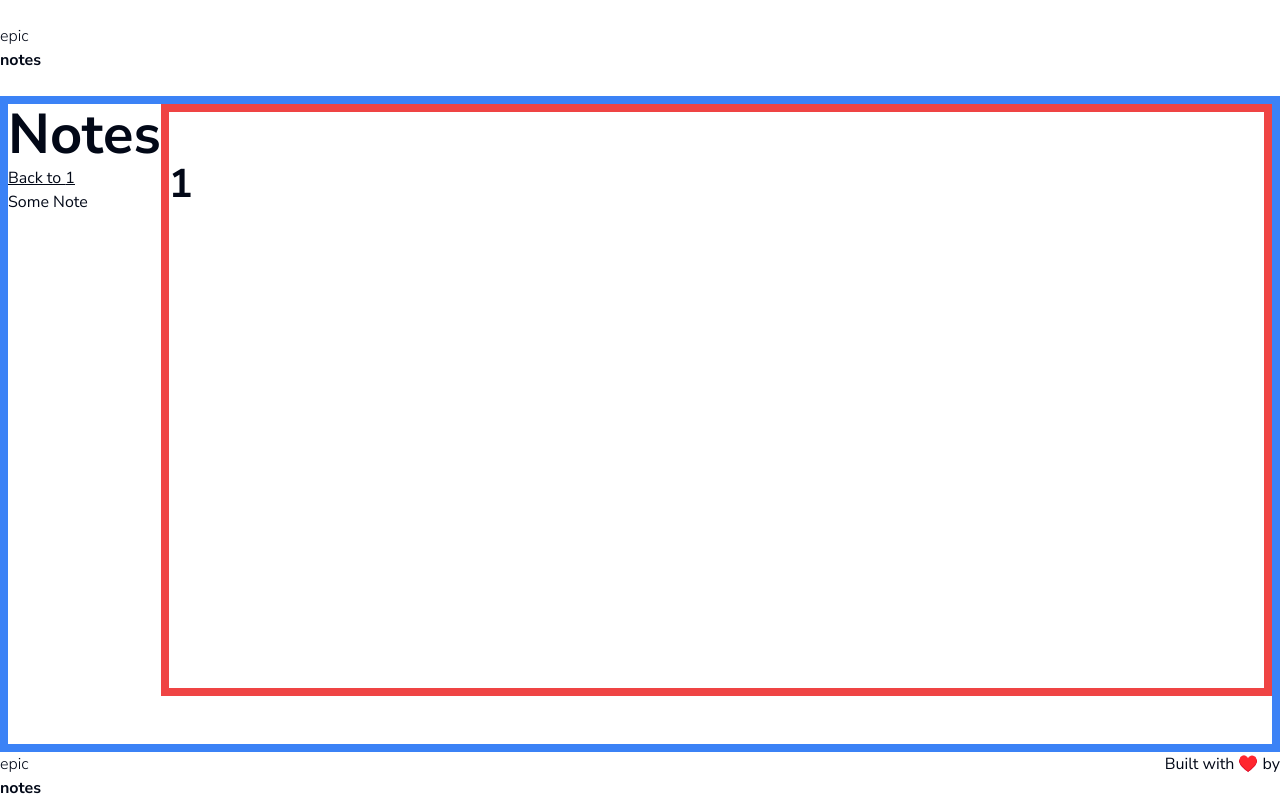
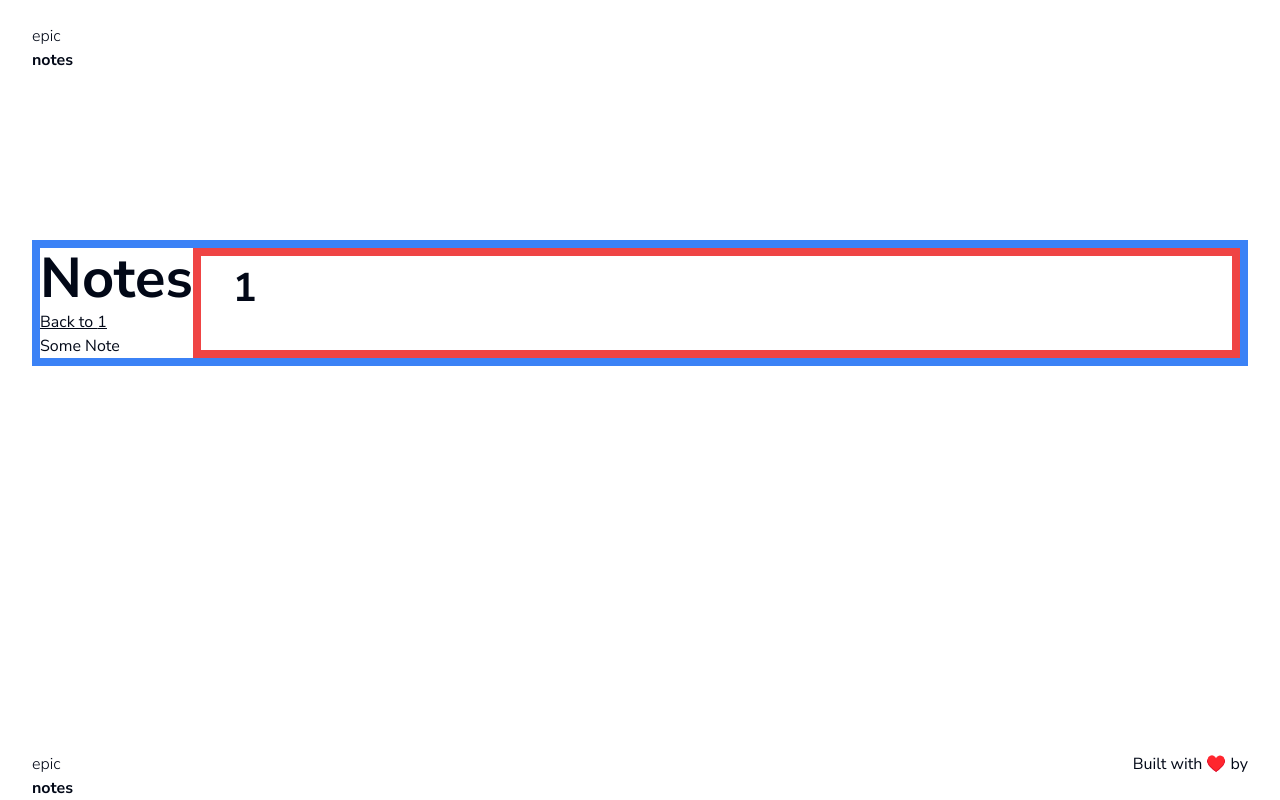
Before and after one commit to isimmons/epic-next-notes, a Next.js app: page /users/1/notes/1 in a window 1280 px wide. Built offline with nearby package versions, Linux system fonts and the light colour scheme.

Commit message:
fix portable styles

```diff
--- a/src/app/layout.tsx
+++ b/src/app/layout.tsx
@@ -42,7 +42,11 @@ export default function RootLayout({
         <meta name="msapplication-TileColor" content="#da532c" />
         <meta name="theme-color" content="#ffffff" />
       </head>
-      <body className="flex h-full flex-col justify-between bg-background text-foreground">
+      <body className="h-full">
+        <div
+          id="content"
+          className="flex h-full flex-col justify-between bg-background text-foreground"
+        >
           <header className="container mx-auto py-6">
             <nav className="flex justify-between">
               <Link href="/">
@@ -52,7 +56,9 @@ export default function RootLayout({
             </nav>
           </header>
 
-        <div className="flex-1">{children}</div>
+          <div className="flex-1 container">
+            <div className="mt-36">{children}</div>
+          </div>
 
           <div className="container mx-auto flex justify-between">
             <Link href="/">
@@ -61,6 +67,7 @@ export default function RootLayout({
             </Link>
             <p>Built with ♥️ by </p>
           </div>
+        </div>
       </body>
     </html>
   );
--- a/src/app/page.tsx
+++ b/src/app/page.tsx
@@ -2,7 +2,7 @@ import Link from "next/link";
 
 export default function Home() {
   return (
-    <div className="container mx-auto text-center">
+    <div className="text-center mt-36">
       <h1 className="my-8 text-h1">Epic Notes</h1>
       <p>
         <span className="inline-flex items-center justify-center gap-2 rounded-xl bg-muted px-8 py-4 text-body-lg text-muted-foreground">
--- a/src/app/users/[username]/notes/[noteId]/page.tsx
+++ b/src/app/users/[username]/notes/[noteId]/page.tsx
@@ -4,7 +4,7 @@ type Props = {
 
 export default function NotePage({ params }: Props) {
   return (
-    <div className="container pt-12 border-8 border-red-500">
+    <div className="container pt-2 border-8 border-red-500">
       <h2 className="text-h2">{params.noteId}</h2>
     </div>
   );
--- a/src/app/users/[username]/notes/layout.tsx
+++ b/src/app/users/[username]/notes/layout.tsx
@@ -7,7 +7,7 @@ type Props = {
 
 export default function NotesLayout({ params, children }: Props) {
   return (
-    <div className="flex h-full justify-between pb-12 border-8 border-blue-500">
+    <div className="flex justify-between border-8 border-blue-500">
       <div>
         <h1 className="text-h1">Notes</h1>
         <ul>
--- a/src/app/users/[username]/notes/page.tsx
+++ b/src/app/users/[username]/notes/page.tsx
@@ -1,6 +1,6 @@
 export default function NotesPage() {
   return (
-    <div className="container pt-12 border-8 border-purple-500">
+    <div className="container pb-12 border-8 border-purple-500">
       <p className="text-body-md">Select a note</p>
     </div>
   );
--- a/src/app/users/[username]/page.tsx
+++ b/src/app/users/[username]/page.tsx
@@ -6,7 +6,7 @@ type Props = {
 
 export default function UsersPage({ params }: Props) {
   return (
-    <div className="container mx-auto mb-48 mt-36 border-4 border-green-500">
+    <div className="border-4 border-green-500">
       <h1 className="text-h1">{params.username}</h1>
       <Link href={`/users/${params.username}/notes`}>Notes</Link>
     </div>
--- a/tailwind.config.ts
+++ b/tailwind.config.ts
@@ -8,7 +8,15 @@ const config: Config = {
     "./src/components/**/*.{js,ts,jsx,tsx,mdx}",
     "./src/app/**/*.{js,ts,jsx,tsx,mdx}",
   ],
+  darkMode: "class",
   theme: {
+    container: {
+      center: true,
+      padding: "2rem",
+      screens: {
+        "2xl": "1400px",
+      },
+    },
     extend: {
       colors: {
         border: "hsl(var(--border))",
```
Lines whose indentation alone changed are shown as unchanged.
